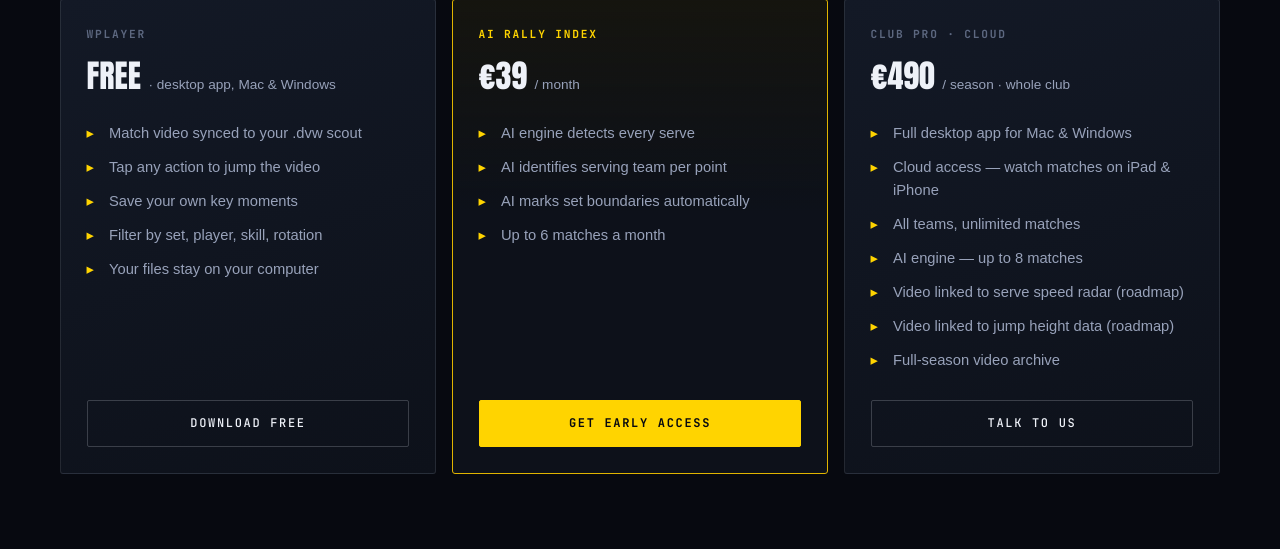
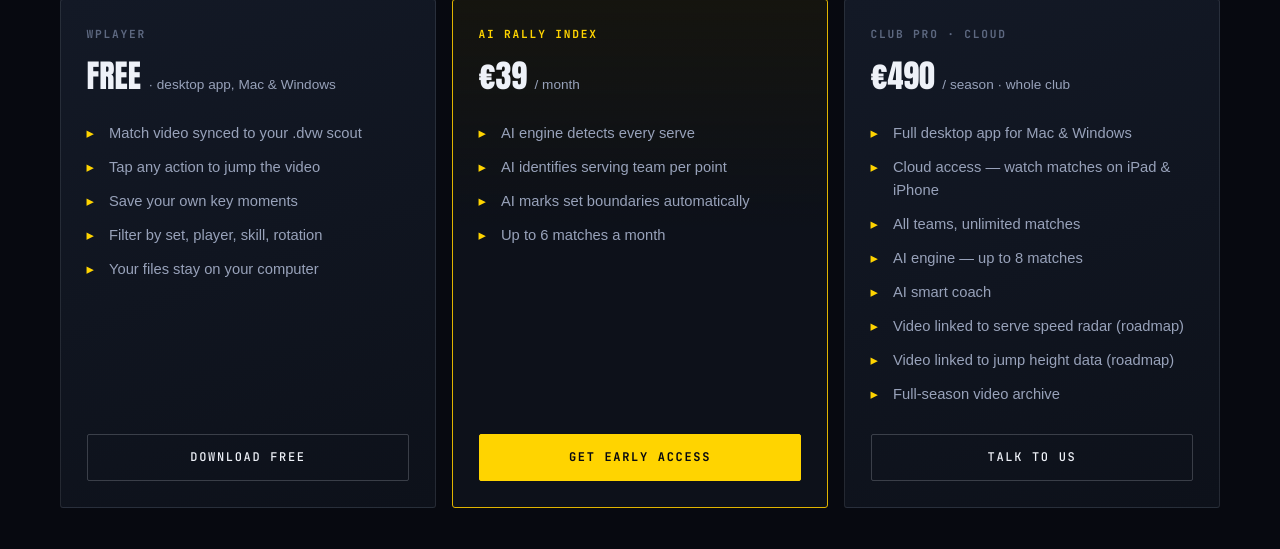
Before and after one commit to fedcnvs/tossline-be, a FastAPI app: page / in a window 1280 px wide. Shown: the part 2834-3383 px from the top of the page. Run offline with FastAPI, Linux system fonts and the light colour scheme; some web fonts are replaced.

Commit message:
Add "AI smart coach" to Club Pro tier
Co-Authored-By: Claude Opus 4.8 <noreply@anthropic.com>

```diff
--- a/app/templates/index.html
+++ b/app/templates/index.html
@@ -154,6 +154,7 @@
           <li>Cloud access — watch matches on iPad &amp; iPhone</li>
           <li>All teams, unlimited matches</li>
           <li>AI engine — up to 8 matches</li>
+          <li>AI smart coach</li>
           <li>Video linked to serve speed radar (roadmap)</li>
           <li>Video linked to jump height data (roadmap)</li>
           <li>Full-season video archive</li>
```
